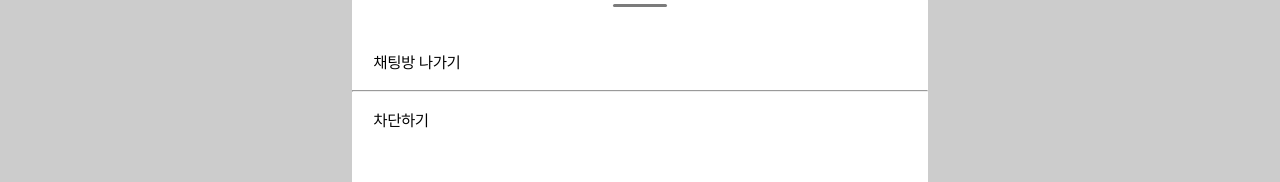
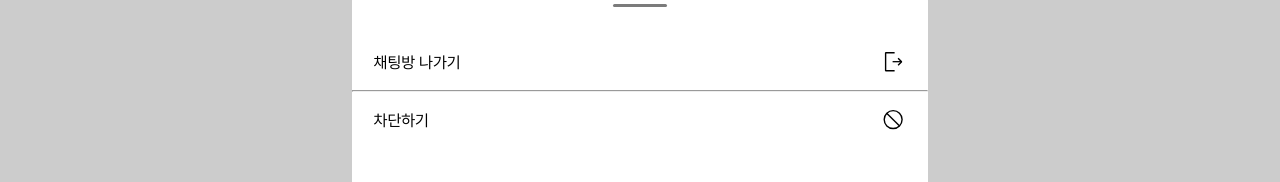
Before and after one commit to oodd-team/oodd-web-react, a React app: page /chats/1 in a window 1280 px wide. Both pictures are taken after a click on the picture 895 px from the left and 24 px from the top of the page. Shown: the part 592-774 px from the top of the page. Built offline with nearby package versions, Linux system fonts and the light colour scheme; the HTML template or start-up script is replaced by a standard one.

Commit message:
Feat: SheetItemWithDivider에 icon을 함께 렌더링하는 기능 추가

```diff
--- a/src/components/SheetItemWithDivider/index.tsx
+++ b/src/components/SheetItemWithDivider/index.tsx
@@ -1,6 +1,6 @@
 import { StyledText } from '../Text/StyledText';
 import theme from '../../styles/theme';
-import { SheetItemWithDividerLayout, SheetItem } from './styles';
+import { SheetItemWithDividerLayout, SheetItem, Icon } from './styles';
 import SheetItemDto from '../../dto/SheetItemDto';
 
 interface WithDividerProps {
@@ -19,7 +19,7 @@ const SheetItemWithDivider: React.FC<WithDividerProps> = ({ items, marginBottom
 							{item.text}
 						</StyledText>
 						{/* TODO: 메뉴별 아이콘 로드 */}
-						<div></div>
+						<Icon src={item.icon} />
 					</SheetItem>
 					{index < items.length - 1 && <hr style={{ color: 'rgba(0,0,0,0.3)', margin: '0' }} />}
 				</div>
--- a/src/components/SheetItemWithDivider/styles.tsx
+++ b/src/components/SheetItemWithDivider/styles.tsx
@@ -13,3 +13,8 @@ export const SheetItem = styled.div`
 	justify-content: space-between;
 	cursor: pointer;
 `;
+
+export const Icon = styled.img`
+	width: 1.4rem;
+	height: 1.4rem;
+`;
--- a/src/dto/SheetItemDto.ts
+++ b/src/dto/SheetItemDto.ts
@@ -2,6 +2,7 @@
 interface SheetItemDto {
 	text: string;
 	action: () => any;
+	icon: string; // svg를 import하여 값으로 사용
 }
 
 export default SheetItemDto;
--- a/src/pages/ChatRoom/index.tsx
+++ b/src/pages/ChatRoom/index.tsx
@@ -20,6 +20,8 @@ import ExtendedMessageDto from '../dto/ExtendedMessageDto';
 import SheetItemDto from '../../dto/SheetItemDto';
 import ConfirmationModalDto from '../dto/ConfirmationModalDto';
 import BottomSheetDto from '../dto/BottomSheetDto';
+import Leave from '../../assets/ChatRoom/Leave.svg';
+import Block from '../../assets/ChatRoom/Block.svg';
 
 // 타임스탬프를 메시지 옆에 출력되는 시간의 형태로 반환하는 함수
 export const formatTime = (date: Date): string => {
@@ -43,6 +45,7 @@ const ChatRoom: React.FC = () => {
 				setIsClickedMenu(false);
 				setIsClickedLeave(true);
 			},
+			icon: Leave,
 		},
 		{
 			text: '차단하기',
@@ -50,6 +53,7 @@ const ChatRoom: React.FC = () => {
 				setIsClickedMenu(false);
 				setIsClickedBlock(true);
 			},
+			icon: Block,
 		},
 	];
 
```
Also changed, not shown: src/assets/ChatRoom/Block.svg (added), src/assets/ChatRoom/Leave.svg (added).
